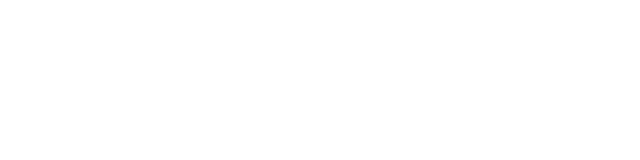
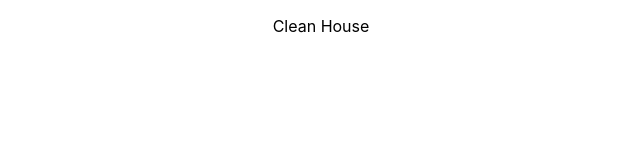
Before and after one commit to AkbarjonAbdukarimov/Todo-App, a React (Create React App) app: page / in a window 1280 px wide. Shown: the top 160 px of the page, without its empty margins (319-959 px from the left). Built offline with nearby package versions, Linux system fonts and the light colour scheme.

Commit message:
working on form

```diff
--- a/src/App.js
+++ b/src/App.js
@@ -1,7 +1,11 @@
 import "./App.css";
-
+import TodoList from "./components/TodoList";
 function App() {
-  return <div className="App"></div>;
+  return (
+    <div className="App">
+      <TodoList />
+    </div>
+  );
 }
 
 export default App;
--- a/src/components/Todo.js
+++ b/src/components/Todo.js
@@ -0,0 +1,14 @@
+import React, { Component } from "react";
+class Todo extends Component {
+  constructor(props) {
+    super(props);
+  }
+  render() {
+    return (
+      <div>
+        <p>{this.props.task}</p>
+      </div>
+    );
+  }
+}
+export default Todo;
--- a/src/components/TodoList.js
+++ b/src/components/TodoList.js
@@ -1,4 +1,5 @@
 import React, { Component } from "react";
+import Todo from "./Todo";
 import { v4 as uuidv4 } from "uuid";
 class TodoList extends Component {
   constructor(props) {
@@ -7,4 +8,10 @@ class TodoList extends Component {
       todos: [{ task: "Clean House", status: false, id: uuidv4() }],
     };
   }
+  render() {
+    return this.state.todos.map((todo) => (
+      <Todo key={todo.id} task={todo.task} />
+    ));
+  }
 }
+export default TodoList;
```
Also changed, not shown: src/components/Form.js (added).
